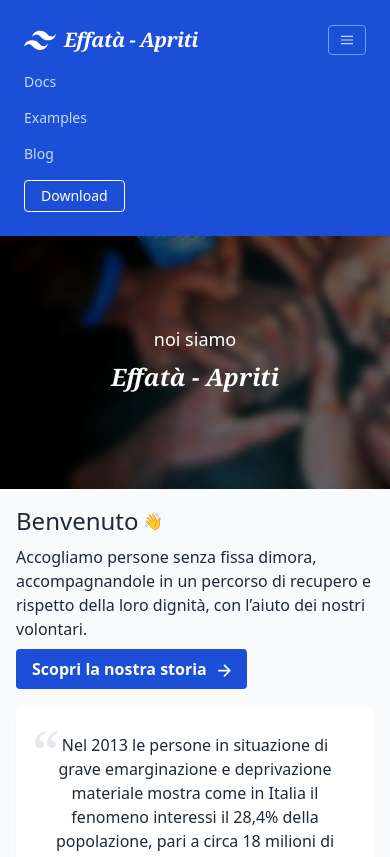
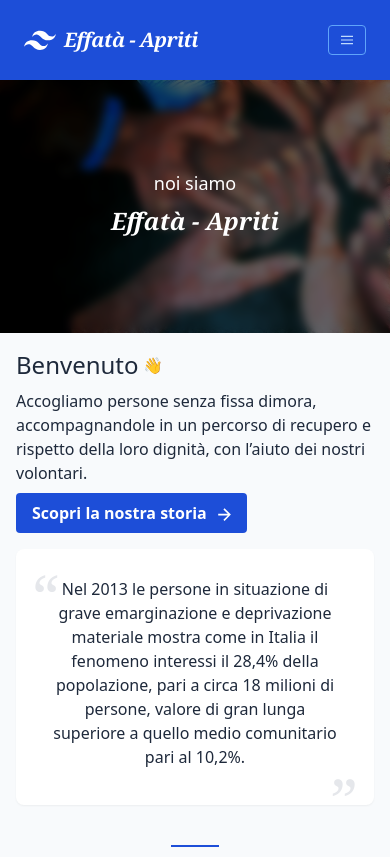
Before and after one commit to zum281/effata-web, an Astro site: page / in a window 390 px wide. Shown: the top 857 px of the page. Built offline with nearby package versions, Linux system fonts and the light colour scheme; Astro itself is replaced by a stand-in of ours.

Commit message:
feat: react navbar

```diff
--- a/src/layouts/Layout.astro
+++ b/src/layouts/Layout.astro
@@ -1,5 +1,5 @@
 ---
-import Navbar from "./Navbar.astro";
+import { Navbar } from "./Navbar";
 
 export interface Props {
 	title: string;
@@ -30,7 +30,7 @@ const { title } = Astro.props;
 		<meta property='og:image' content='/assets/images/hero.jpg' />
 	</head>
 	<body class='bg-slate-50 text-slate-800'>
-		<Navbar />
+		<Navbar client:load />
 		<main>
 			<slot />
 		</main>
--- a/src/layouts/Navbar.astro
+++ /dev/null
@@ -1,63 +0,0 @@
-<nav
-	class='flex items-center justify-between flex-wrap bg-blue-700 p-6 full-bleed shadow-blue-700'
->
-	<div class='flex items-center flex-shrink-0 text-white mr-6'>
-		<svg
-			class='fill-current h-8 w-8 mr-2'
-			width='54'
-			height='54'
-			viewBox='0 0 54 54'
-			xmlns='http://www.w3.org/2000/svg'
-			><path
-				d='M13.5 22.1c1.8-7.2 6.3-10.8 13.5-10.8 10.8 0 12.15 8.1 17.55 9.45 3.6.9 6.75-.45 9.45-4.05-1.8 7.2-6.3 10.8-13.5 10.8-10.8 0-12.15-8.1-17.55-9.45-3.6-.9-6.75.45-9.45 4.05zM0 38.3c1.8-7.2 6.3-10.8 13.5-10.8 10.8 0 12.15 8.1 17.55 9.45 3.6.9 6.75-.45 9.45-4.05-1.8 7.2-6.3 10.8-13.5 10.8-10.8 0-12.15-8.1-17.55-9.45-3.6-.9-6.75.45-9.45 4.05z'
-			></path>
-		</svg>
-		<a
-			href='/'
-			class='font-semibold text-xl tracking-tight font-serif italic'
-			>Effatà - Apriti</a
-		>
-	</div>
-	<div class='block lg:hidden'>
-		<button
-			class='flex items-center px-3 py-2 border rounded text-blue-200 border-blue-400 hover:text-white hover:border-white'
-		>
-			<svg
-				class='fill-current h-3 w-3'
-				viewBox='0 0 20 20'
-				xmlns='http://www.w3.org/2000/svg'
-				><title>Menu</title><path
-					d='M0 3h20v2H0V3zm0 6h20v2H0V9zm0 6h20v2H0v-2z'></path>
-			</svg>
-		</button>
-	</div>
-	<div class='w-full block flex-grow lg:flex lg:items-center lg:w-auto'>
-		<div class='text-sm lg:flex-grow'>
-			<a
-				href='#responsive-header'
-				class='block mt-4 lg:inline-block lg:mt-0 text-blue-200 hover:text-white mr-4'
-			>
-				Docs
-			</a>
-			<a
-				href='#responsive-header'
-				class='block mt-4 lg:inline-block lg:mt-0 text-blue-200 hover:text-white mr-4'
-			>
-				Examples
-			</a>
-			<a
-				href='#responsive-header'
-				class='block mt-4 lg:inline-block lg:mt-0 text-blue-200 hover:text-white'
-			>
-				Blog
-			</a>
-		</div>
-		<div>
-			<a
-				href='#'
-				class='inline-block text-sm px-4 py-2 leading-none border rounded text-white border-white hover:border-transparent hover:text-blue-500 hover:bg-white mt-4 lg:mt-0'
-				>Download</a
-			>
-		</div>
-	</div>
-</nav>
--- /dev/null
+++ b/src/layouts/Navbar.tsx
@@ -0,0 +1,60 @@
+import { FunctionComponent as FC, useState } from "react";
+export const Navbar: FC = () => {
+	const [open, setOpen] = useState<boolean>(false);
+	const openMenu = () => setOpen((prev) => !prev);
+
+	return (
+		<nav className='flex items-center justify-between flex-wrap bg-blue-700 p-6 full-bleed shadow-blue-700'>
+			<div className='flex items-center flex-shrink-0 text-white mr-6'>
+				<svg
+					className='fill-current h-8 w-8 mr-2'
+					width='54'
+					height='54'
+					viewBox='0 0 54 54'
+					xmlns='http://www.w3.org/2000/svg'>
+					<path d='M13.5 22.1c1.8-7.2 6.3-10.8 13.5-10.8 10.8 0 12.15 8.1 17.55 9.45 3.6.9 6.75-.45 9.45-4.05-1.8 7.2-6.3 10.8-13.5 10.8-10.8 0-12.15-8.1-17.55-9.45-3.6-.9-6.75.45-9.45 4.05zM0 38.3c1.8-7.2 6.3-10.8 13.5-10.8 10.8 0 12.15 8.1 17.55 9.45 3.6.9 6.75-.45 9.45-4.05-1.8 7.2-6.3 10.8-13.5 10.8-10.8 0-12.15-8.1-17.55-9.45-3.6-.9-6.75.45-9.45 4.05z'></path>
+				</svg>
+				<a
+					href='/'
+					className='font-semibold text-xl tracking-tight font-serif italic'>
+					Effatà - Apriti
+				</a>
+			</div>
+			<div className='block lg:hidden'>
+				<button
+					className='flex items-center px-3 py-2 border rounded text-blue-200 border-blue-400 hover:text-white hover:border-white'
+					onClick={openMenu}>
+					<svg
+						className='fill-current h-3 w-3'
+						viewBox='0 0 20 20'
+						xmlns='http://www.w3.org/2000/svg'>
+						<title>Menu</title>
+						<path d='M0 3h20v2H0V3zm0 6h20v2H0V9zm0 6h20v2H0v-2z'></path>
+					</svg>
+				</button>
+			</div>
+			<div
+				className={`w-full  flex-grow lg:flex lg:items-center lg:w-auto ${
+					open ? "block" : "hidden"
+				}`}>
+				<div className='text-sm lg:flex-grow'>
+					<a
+						href='#responsive-header'
+						className='block mt-4 lg:inline-block lg:mt-0 text-blue-200 hover:text-white mr-4'>
+						Docs
+					</a>
+					<a
+						href='#responsive-header'
+						className='block mt-4 lg:inline-block lg:mt-0 text-blue-200 hover:text-white mr-4'>
+						Examples
+					</a>
+					<a
+						href='#responsive-header'
+						className='block mt-4 lg:inline-block lg:mt-0 text-blue-200 hover:text-white'>
+						Blog
+					</a>
+				</div>
+			</div>
+		</nav>
+	);
+};
```
